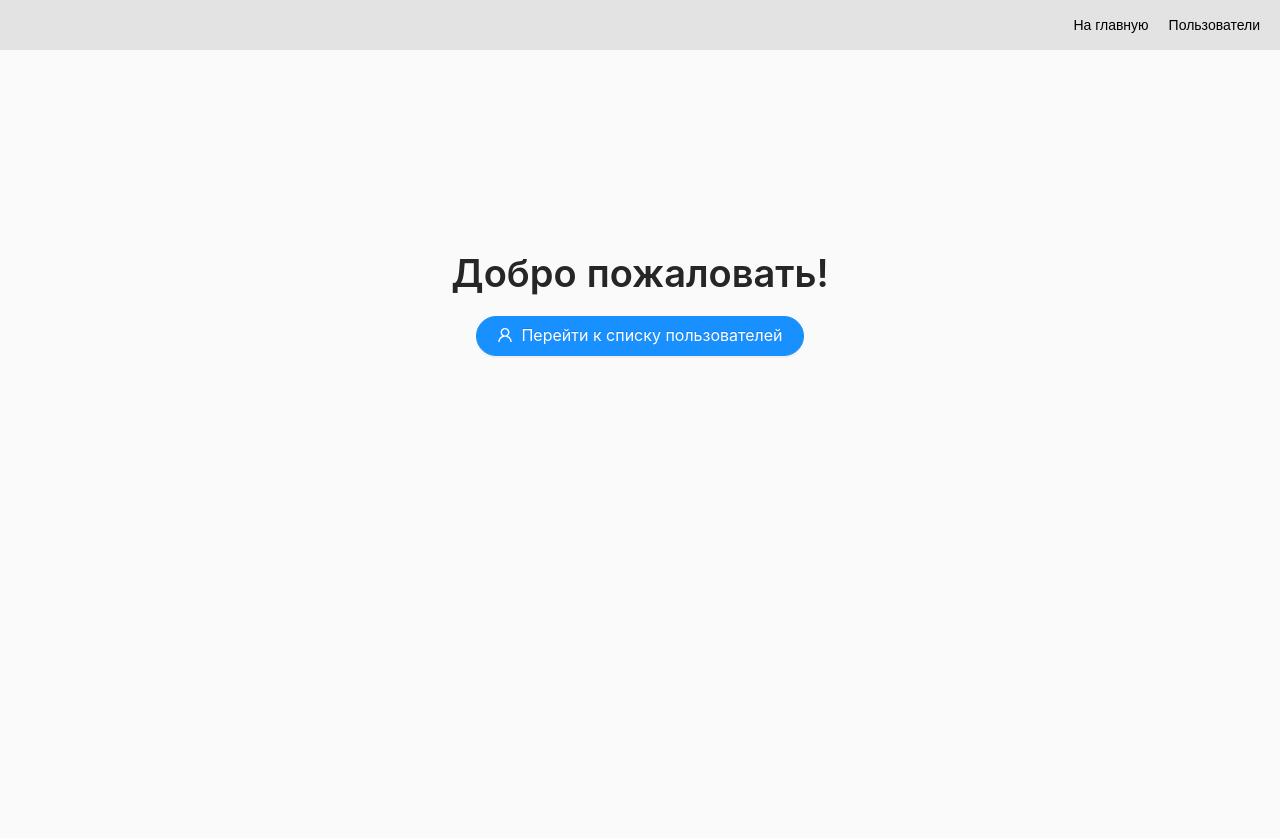
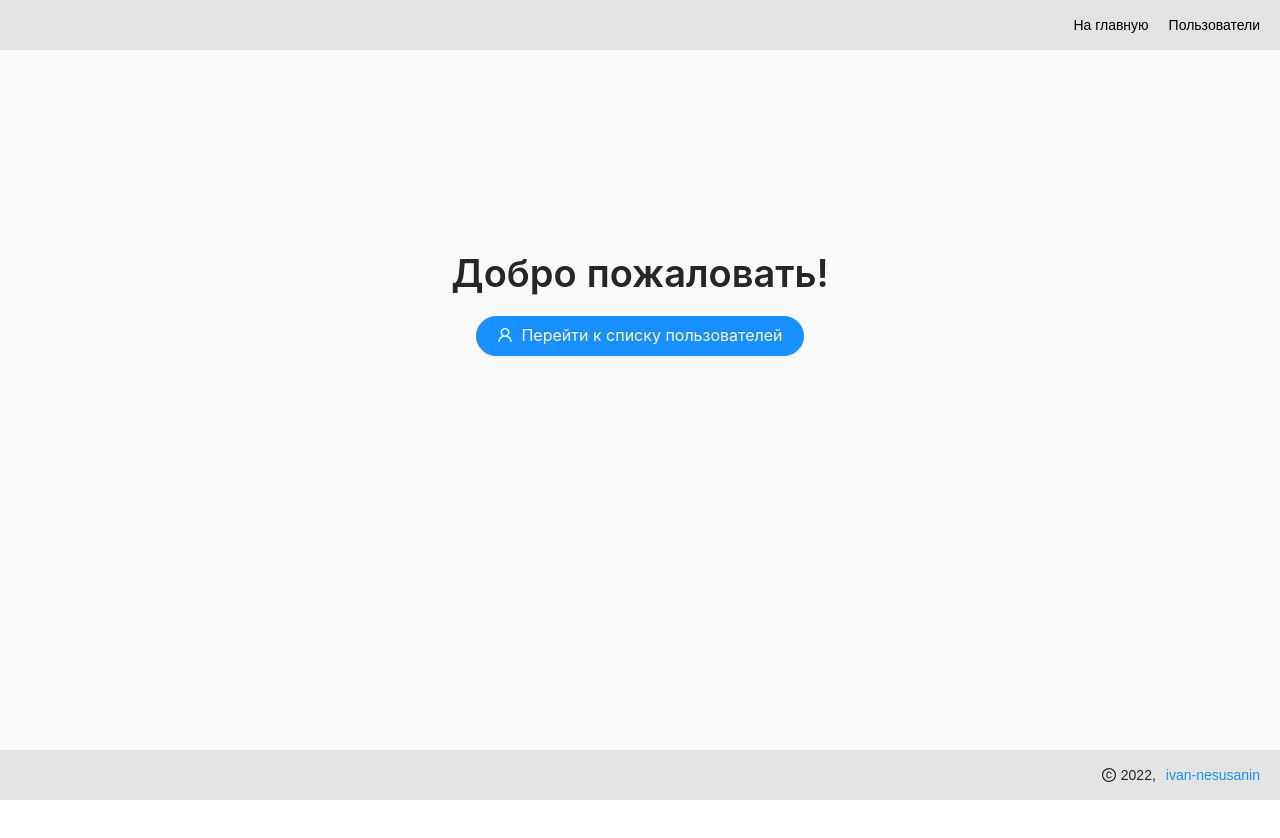
Before and after one commit to ivan-nesusanin/firstreactapp, a React (Create React App) app: page / in a window 1280 px wide. Shown: the top 838 px of the page. After the commit the page ends 800 px from the top, so only its background shows below. Built offline with nearby package versions, Linux system fonts and the light colour scheme.

Commit message:
feat: add footer; refactor code home and error pages

```diff
--- /dev/null
+++ b/src/components/Footer.tsx
@@ -0,0 +1,18 @@
+import { CopyrightOutlined } from '@ant-design/icons';
+import '../styles/Footer.scss';
+
+const Footer = () => {
+  return (
+    <div className="footer">
+      <div>
+        <CopyrightOutlined style={{ marginRight: '5px' }} />
+        2022,
+        <a href="https://github.com/ivan-nesusanin" target="blank">
+          ivan-nesusanin
+        </a>
+      </div>
+    </div>
+  );
+};
+
+export default Footer;
--- a/src/pages/Home.tsx
+++ b/src/pages/Home.tsx
@@ -5,17 +5,19 @@ import { UserOutlined } from '@ant-design/icons';
 import Title from 'antd/lib/typography/Title';
 
 const Home = () => {
-
   return (
-    <div className='content-container'>
-      <div className='content'>
-        <Title>Добро пожаловать!</Title>
-        <Link to='/users'>
-          <Button type="primary" shape="round" icon={<UserOutlined />} size='large'>
-            Перейти к списку пользователей
-          </Button>
-        </Link>
-      </div>
+    <div className="home">
+      <Title>Добро пожаловать!</Title>
+      <Link to="/users">
+        <Button
+          type="primary"
+          shape="round"
+          icon={<UserOutlined />}
+          size="large"
+        >
+          Перейти к списку пользователей
+        </Button>
+      </Link>
     </div>
   );
 };
--- a/src/styles/Error.scss
+++ b/src/styles/Error.scss
@@ -1,8 +1,9 @@
 .error {
+  min-height: calc(100vh - 100px);
   text-align: center;
 
   h2 {
-    margin-top: 25vh;
+    padding-top: 25vh;
     color: red;
   }
 }
--- /dev/null
+++ b/src/styles/Footer.scss
@@ -0,0 +1,10 @@
+@import './mixins/mixins.scss';
+
+.footer {
+  @include header;
+
+  a {
+    margin: 0 20px 0 10px;
+    text-decoration: none;
+  }
+}
--- a/src/styles/Home.scss
+++ b/src/styles/Home.scss
@@ -1,13 +1,13 @@
-.content-container {
+.home {
   display: flex;
   flex-direction: column;
   align-items: center;
   justify-content: flex-start;
-  height: 100vh;
+  min-height: calc(100vh - 100px);
   background-color: #fafafa;
+
+  h1 {
+    margin-top: 25vh;
+    text-align: center;
+  }
 }
-
-.content {
-  margin-top: 25vh;
-  text-align: center;
-}
--- a/src/styles/NavBar.scss
+++ b/src/styles/NavBar.scss
@@ -1,11 +1,7 @@
+@import './mixins/mixins.scss';
+
 .navbar {
-  display: flex;
-  align-items: center;
-  justify-content: end;
-  background-color: #e3e3e3;
-  height: 50px;
-  width: 100%;
-  font-family: Arial, Helvetica, sans-serif, sans-serif;
+  @include header;
 }
 
 .link {
--- /dev/null
+++ b/src/styles/mixins/mixins.scss
@@ -0,0 +1,9 @@
+@mixin header {
+  display: flex;
+  align-items: center;
+  justify-content: end;
+  background-color: #e3e3e3;
+  height: 50px;
+  width: 100%;
+  font-family: Arial, Helvetica, sans-serif, sans-serif;
+}
```
Also changed, not shown: src/pages/Error.tsx (+9 -10 lines).
